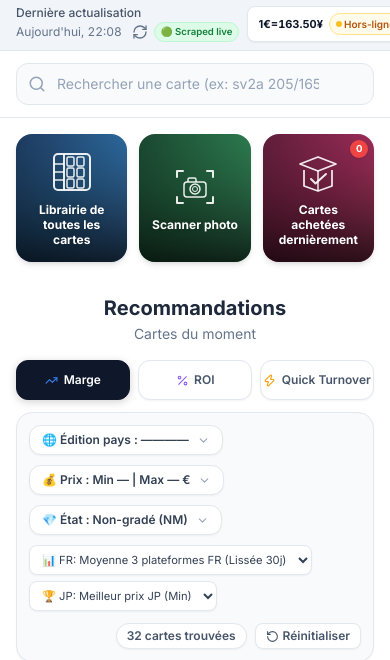
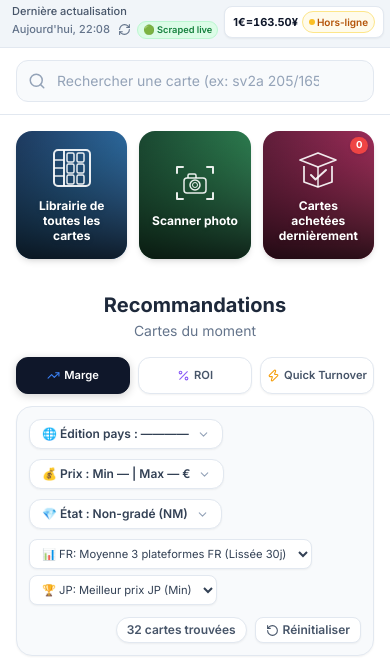
Before and after one commit to MenageCooker/projet1, a plain HTML site: page index.html in a window 390 px wide. Shown: the part 35-695 px from the top of the page. Drawn offline with nearby package versions, Linux system fonts and the light colour scheme; no server answers.

Commit message:
last fix before V1 test

```diff
--- a/index.html
+++ b/index.html
@@ -20,7 +20,7 @@
 <body class="bg-white text-slate-900 min-h-screen">
 
   <!-- ===== TOP BAR (FIX 1 — 2-row mobile layout) ===== -->
-  <header class="bg-slate-100 border-b border-slate-200 px-4 sticky top-0 z-40 max-w-full overflow-x-hidden">
+  <header class="bg-slate-100 border-b border-slate-200 px-3 sm:px-4 sticky top-0 z-40 max-w-full overflow-x-hidden">
     <!-- Row 1 (mobile only): Centered logo + brand -->
     <div class="flex items-center justify-center py-2 sm:hidden">
       <img src="https://upload.wikimedia.org/wikipedia/commons/9/98/International_Pok%C3%A9mon_logo.svg"
@@ -28,17 +28,17 @@
       <span class="font-black text-base ml-2 text-slate-900">PokéSpread</span>
     </div>
     <!-- Row 2 (mobile): last-update left + rate badge right | Responsive Flex on sm+ to prevent right clipping -->
-    <div class="flex items-center justify-between pb-2 sm:py-2.5 gap-2 w-full max-w-full">
+    <div class="flex items-center justify-between pb-2 sm:py-2.5 gap-1.5 sm:gap-2 w-full max-w-full">
 
       <!-- LEFT: last update + refresh -->
-      <div class="flex flex-col text-xs text-slate-500 flex-shrink-0 min-w-0">
-        <span class="font-medium text-slate-600 leading-tight">Dernière actualisation</span>
-        <div class="flex items-center gap-1 mt-0.5">
-          <span id="last-update" class="tabular-nums">—</span>
-          <button id="btn-refresh" class="ml-1 p-0.5 rounded hover:bg-slate-200 transition-colors" title="Actualiser">
-            <i data-lucide="refresh-cw" style="width:16px;height:16px;"></i>
+      <div class="flex flex-col text-[11px] sm:text-xs text-slate-500 flex-shrink-0 min-w-0">
+        <span class="font-medium text-slate-600 leading-tight text-[11px] sm:text-xs">Dernière actualisation</span>
+        <div class="flex items-center gap-1 mt-0.5 text-[11px] sm:text-xs">
+          <span id="last-update" class="tabular-nums font-medium text-[11px] sm:text-xs">—</span>
+          <button id="btn-refresh" class="ml-0.5 p-0.5 rounded hover:bg-slate-200 transition-colors" title="Actualiser">
+            <i data-lucide="refresh-cw" style="width:13px;height:13px;"></i>
           </button>
-          <span id="prices-source-badge" class="prices-source-badge prices-source-api ml-1">🔵 TCG API</span>
+          <span id="prices-source-badge" class="prices-source-badge prices-source-api ml-0.5 text-[10px] px-1.5 py-0.5">🔵 TCG API</span>
         </div>
       </div>
 
@@ -51,11 +51,11 @@
 
       <!-- RIGHT: live rate badge -->
       <div class="flex items-center justify-end text-xs flex-shrink-0">
-        <div id="rate-badge" class="flex items-center gap-1.5 bg-white border border-slate-200 rounded-lg px-2.5 py-1.5 shadow-sm flex-shrink-0 whitespace-nowrap">
+        <div id="rate-badge" class="flex items-center gap-1 sm:gap-1.5 bg-white border border-slate-200 rounded-lg px-2 py-1 sm:px-2.5 sm:py-1.5 text-xs shadow-sm flex-shrink-0 whitespace-nowrap shrink-0">
           <span class="font-medium text-slate-500 whitespace-nowrap hidden sm:inline">Spread JPY/€</span>
           <span class="text-slate-300 hidden sm:inline">|</span>
           <span class="font-bold text-slate-900 whitespace-nowrap text-[11px] sm:text-xs">1€=<span id="live-rate">163.50</span>¥</span>
-          <span id="live-indicator" class="inline-flex items-center gap-1 text-[10px] font-semibold text-emerald-600 bg-emerald-50 border border-emerald-200 rounded-full px-1.5 py-0.5 flex-shrink-0">
+          <span id="live-indicator" class="inline-flex items-center gap-0.5 sm:gap-1 text-[10px] font-semibold text-emerald-600 bg-emerald-50 border border-emerald-200 rounded-full px-1.5 py-0.5 flex-shrink-0">
             <span class="w-1.5 h-1.5 rounded-full bg-emerald-500 animate-pulse inline-block"></span>
             <span class="hidden xs:inline">Live</span>
           </span>
@@ -173,17 +173,17 @@
     </div>
 
     <!-- FIX 3: Mobile tab switcher (visible < md) -->
-    <div id="mobile-tabs" class="flex flex-row gap-2 w-full mb-3 md:hidden">
-      <button class="mobile-tab flex-1 h-10 flex items-center justify-center gap-1 rounded-xl border border-slate-200 text-xs font-semibold text-slate-700 bg-white shadow-sm transition-all mobile-tab-active" data-tab="margin">
-        <i data-lucide="trending-up" style="width:13px;height:13px;" class="text-blue-500"></i>
+    <div id="mobile-tabs" class="flex flex-row gap-1.5 sm:gap-2 w-full mb-3 md:hidden">
+      <button class="mobile-tab flex-1 h-9 sm:h-10 px-2.5 py-2 flex items-center justify-center gap-1 rounded-xl border border-slate-200 text-xs font-semibold text-slate-700 bg-white shadow-sm transition-all whitespace-nowrap mobile-tab-active" data-tab="margin">
+        <i data-lucide="trending-up" style="width:13px;height:13px;" class="text-blue-500 shrink-0"></i>
         <span>Marge</span>
       </button>
-      <button class="mobile-tab flex-1 h-10 flex items-center justify-center gap-1 rounded-xl border border-slate-200 text-xs font-semibold text-slate-600 bg-white shadow-sm transition-all" data-tab="roi">
-        <i data-lucide="percent" style="width:13px;height:13px;" class="text-violet-500"></i>
+      <button class="mobile-tab flex-1 h-9 sm:h-10 px-2.5 py-2 flex items-center justify-center gap-1 rounded-xl border border-slate-200 text-xs font-semibold text-slate-600 bg-white shadow-sm transition-all whitespace-nowrap" data-tab="roi">
+        <i data-lucide="percent" style="width:13px;height:13px;" class="text-violet-500 shrink-0"></i>
         <span>ROI</span>
       </button>
-      <button class="mobile-tab flex-1 h-10 flex items-center justify-center gap-1 rounded-xl border border-slate-200 text-xs font-semibold text-slate-600 bg-white shadow-sm transition-all" data-tab="velocity">
-        <i data-lucide="zap" style="width:13px;height:13px;" class="text-amber-500"></i>
+      <button class="mobile-tab flex-1 h-9 sm:h-10 px-2.5 py-2 flex items-center justify-center gap-1 rounded-xl border border-slate-200 text-xs font-semibold text-slate-600 bg-white shadow-sm transition-all whitespace-nowrap" data-tab="velocity">
+        <i data-lucide="zap" style="width:13px;height:13px;" class="text-amber-500 shrink-0"></i>
         <span>Quick Turnover</span>
       </button>
     </div>
--- a/styles.css
+++ b/styles.css
@@ -398,6 +398,14 @@ body {
   max-width: 100%;
 }
 
+@media (max-width: 639px) {
+  #rate-badge {
+    padding: 0.25rem 0.5rem;
+    font-size: 0.72rem;
+    gap: 0.25rem;
+  }
+}
+
 #live-rate {
   font-variant-numeric: tabular-nums;
 }
@@ -643,7 +651,8 @@ body {
 .mobile-tab {
   flex: 1 1 0% !important;
   min-width: 0 !important;
-  height: 2.5rem !important;
+  height: 2.35rem !important;
+  padding: 0.5rem 0.625rem !important;
   display: flex !important;
   align-items: center !important;
   justify-content: center !important;
@@ -659,6 +668,28 @@ body {
   transition: all 0.15s ease !important;
   white-space: nowrap !important;
   user-select: none !important;
+}
+
+@media (max-width: 400px) {
+  #mobile-tabs {
+    gap: 0.375rem !important;
+  }
+  .mobile-tab {
+    padding: 0.45rem 0.35rem !important;
+    font-size: 0.7rem !important;
+    gap: 0.25rem !important;
+  }
+}
+
+@media (max-width: 360px) {
+  #mobile-tabs {
+    gap: 0.25rem !important;
+  }
+  .mobile-tab {
+    padding: 0.4rem 0.25rem !important;
+    font-size: 0.675rem !important;
+    gap: 0.15rem !important;
+  }
 }
 
 .mobile-tab-active {
@@ -1121,11 +1152,18 @@ body {
   display: inline-flex;
   align-items: center;
   gap: 3px;
-  font-size: 0.6rem;
+  font-size: 0.625rem;
   font-weight: 600;
   padding: 1px 6px;
   border-radius: 999px;
   white-space: nowrap;
+}
+
+@media (max-width: 639px) {
+  #prices-source-badge {
+    font-size: 0.58rem;
+    padding: 1px 5px;
+  }
 }
 
 .prices-source-scraped {
--- a/sw.js
+++ b/sw.js
@@ -1,6 +1,6 @@
-// PokéSpread Service Worker v4
-const CACHE_NAME = 'pokespread-cache-v4';
-const IMAGE_CACHE_NAME = 'pokespread-images-v4';
+// PokéSpread Service Worker v5
+const CACHE_NAME = 'pokespread-cache-v5';
+const IMAGE_CACHE_NAME = 'pokespread-images-v5';
 
 const PRECACHE_ASSETS = [
   './',
```
